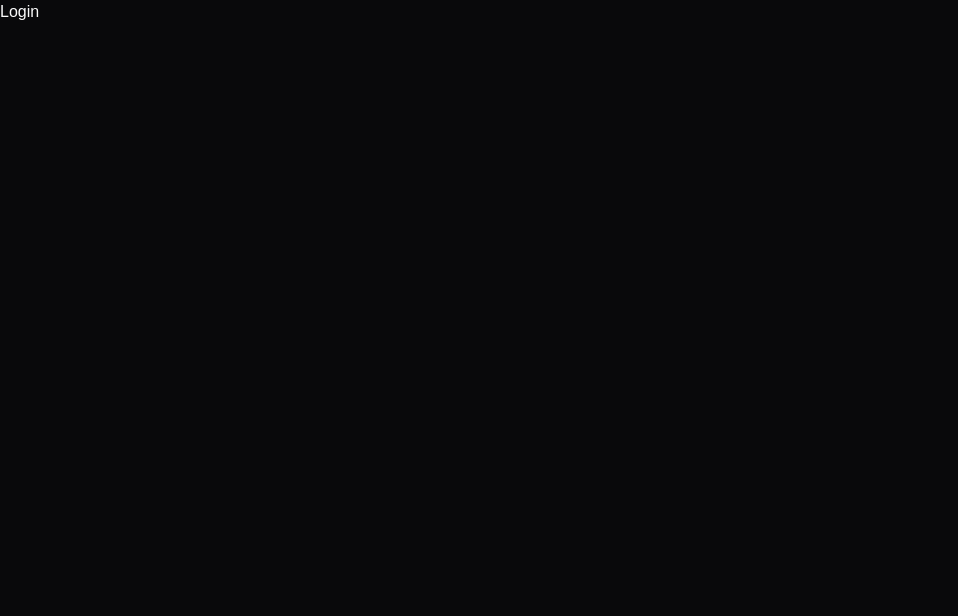
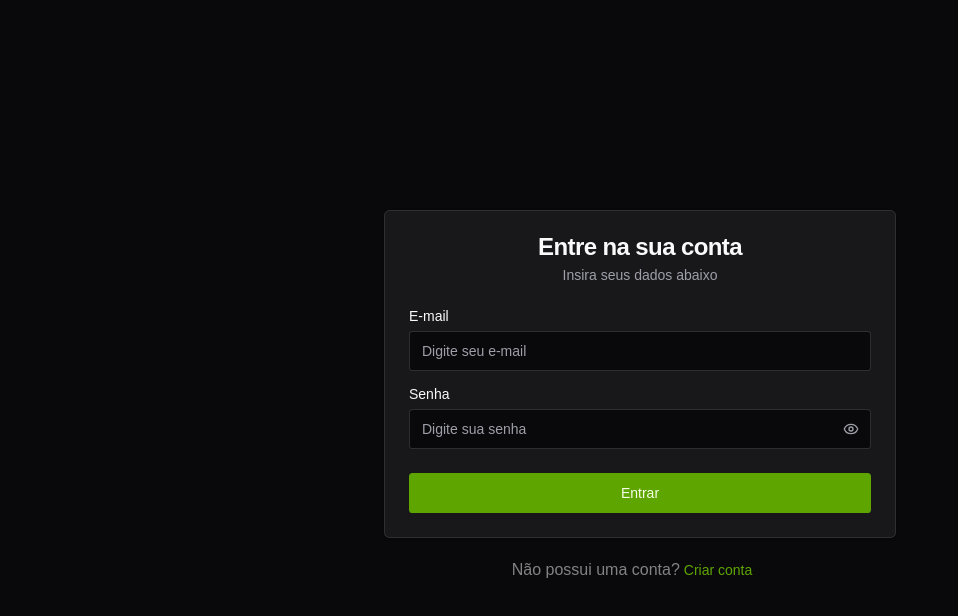
Before and after one commit to adrjmiranda/fin-track, a React (Vite) app: page /login in a window 1280 px wide. Shown: the top 616 px of the page, without its empty margins (0-958 px from the left). Built offline with nearby package versions, Linux system fonts and the light colour scheme; a web font is replaced by a local one.

Commit message:
feat(ui): add login form using shadcn components and zod validation

```diff
--- a/src/pages/login/index.tsx
+++ b/src/pages/login/index.tsx
@@ -1,5 +1,116 @@
+import { useForm } from 'react-hook-form';
+import { Link } from 'react-router-dom';
+
+import { zodResolver } from '@hookform/resolvers/zod';
+import * as z from 'zod';
+
+import PasswordInput from '@/components/common/password-input';
+import { Button } from '@/components/ui/button';
+import {
+	Card,
+	CardContent,
+	CardDescription,
+	CardFooter,
+	CardHeader,
+	CardTitle,
+} from '@/components/ui/card';
+import {
+	Form,
+	FormControl,
+	FormField,
+	FormItem,
+	FormLabel,
+	FormMessage,
+} from '@/components/ui/form';
+import { Input } from '@/components/ui/input';
+
+const loginSchema = z.object({
+	email: z.email().trim(),
+	password: z.string().min(6, 'Mínimo de 6 caracteres'),
+});
+
 const Login = () => {
-	return <main>Login</main>;
+	const form = useForm<z.infer<typeof loginSchema>>({
+		resolver: zodResolver(loginSchema),
+		defaultValues: {
+			email: '',
+			password: '',
+		},
+	});
+
+	const onSubmit = (values: z.infer<typeof loginSchema>) => {
+		console.log(values);
+	};
+
+	return (
+		<main>
+			<div className='flex min-h-screen w-screen items-center justify-center'>
+				<Form {...form}>
+					<form
+						onSubmit={form.handleSubmit(onSubmit)}
+						className='flex max-w-lg flex-1 flex-col gap-3'
+					>
+						<Card className='flex-1'>
+							<CardHeader className='text-center'>
+								<CardTitle>Entre na sua conta</CardTitle>
+								<CardDescription>Insira seus dados abaixo</CardDescription>
+							</CardHeader>
+							<CardContent className='space-y-4'>
+								<FormField
+									control={form.control}
+									name='email'
+									render={({ field }) => (
+										<FormItem>
+											<FormLabel>E-mail</FormLabel>
+											<FormControl>
+												<Input
+													{...field}
+													placeholder='Digite seu e-mail'
+												/>
+											</FormControl>
+											<FormMessage className='text-xs' />
+										</FormItem>
+									)}
+								/>
+								<FormField
+									control={form.control}
+									name='password'
+									render={({ field }) => (
+										<FormItem>
+											<FormLabel>Senha</FormLabel>
+											<FormControl>
+												<PasswordInput
+													{...field}
+													placeholder='Digite sua senha'
+												/>
+											</FormControl>
+											<FormMessage className='text-xs' />
+										</FormItem>
+									)}
+								/>
+							</CardContent>
+							<CardFooter>
+								<Button className='w-full'>
+									{form.formState.isSubmitting ? 'Entrando...' : 'Entrar'}
+								</Button>
+							</CardFooter>
+						</Card>
+
+						<div className='flex items-center justify-center'>
+							<p className='text-center opacity-50'>Não possui uma conta?</p>
+							<Button
+								variant='link'
+								asChild
+								className='-ml-3'
+							>
+								<Link to='/sign-up'>Criar conta</Link>
+							</Button>
+						</div>
+					</form>
+				</Form>
+			</div>
+		</main>
+	);
 };
 
 export default Login;
--- a/src/pages/sign-up/index.tsx
+++ b/src/pages/sign-up/index.tsx
@@ -67,7 +67,7 @@
 						className='flex max-w-lg flex-1 flex-col gap-3'
 					>
 						<Card className='flex-1'>
-							<CardHeader>
+							<CardHeader className='text-center'>
 								<CardTitle>Crie a sua conta</CardTitle>
 								<CardDescription>Insira os seus dados abaixo</CardDescription>
 							</CardHeader>
```
